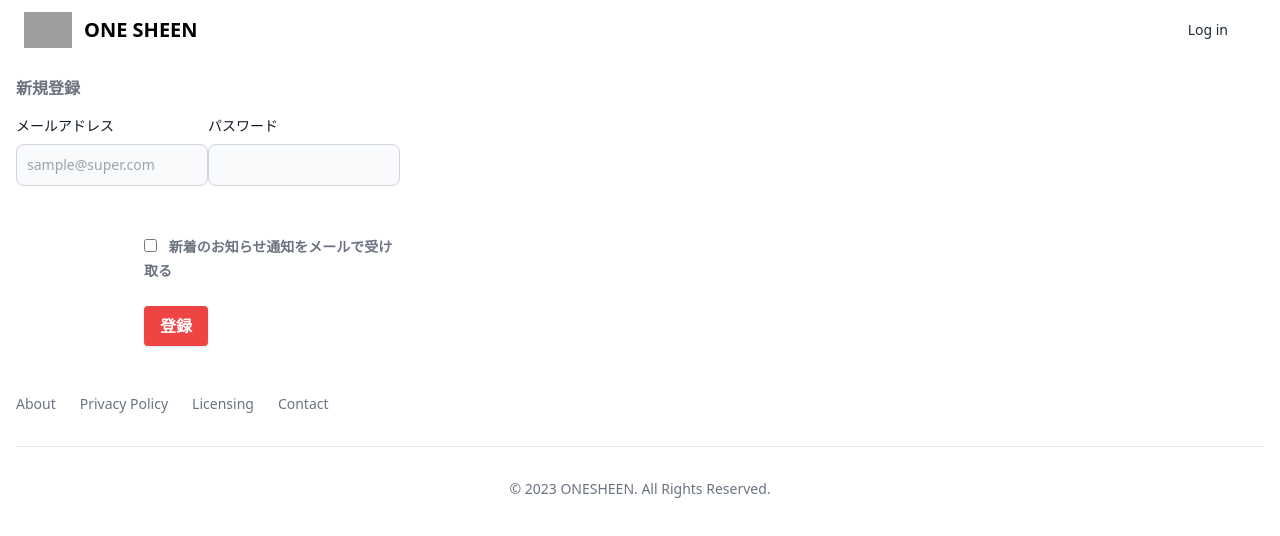
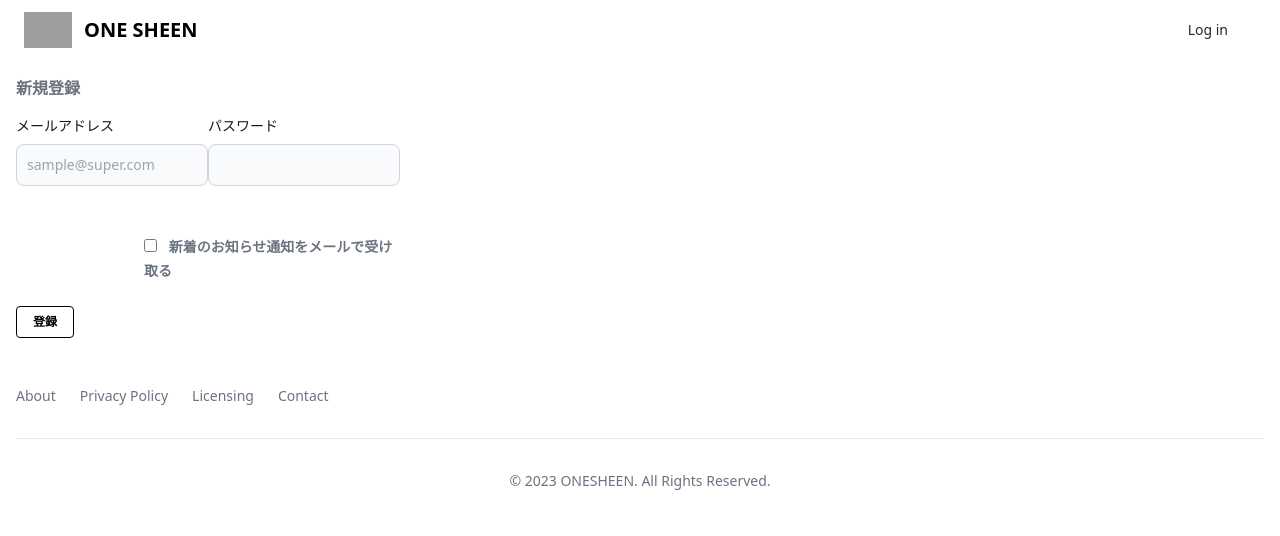
Before and after one commit to mimori-one/osd, a Nuxt app: page /signup in a window 1280 px wide. Shown: the top 536 px of the page. Built offline with nearby package versions, Linux system fonts and the light colour scheme; grey boxes are pictures that could not be loaded.

Commit message:
新規登録ボタン調整

```diff
--- a/pages/signup.vue
+++ b/pages/signup.vue
@@ -1,18 +1,29 @@
 <template>
   <div class='m-4'>
-    <div class="mb-4 text-gray-500 font-bold">
-        新規登録
+    <div class='mb-4 font-bold text-gray-500'>
+      新規登録
     </div>
 
     <form class='w-full max-w-sm'>
       <div class='mb-6 md:flex md:items-center'>
-        <div class="mb-6">
-            <label for="email" class="block mb-2 text-sm font-medium text-gray-900">メールアドレス</label>
-            <input type="email" id="email" class="bg-gray-50 border border-gray-300 text-gray-900 text-sm rounded-lg focus:ring-blue-500 focus:border-blue-500 block w-full p-2.5" placeholder="sample@super.com" required>
+        <div class='mb-6'>
+          <label class='mb-2 block text-sm font-medium text-gray-900' for='email'>メールアドレス</label>
+          <input
+            id='email'
+            class='block w-full rounded-lg border border-gray-300 bg-gray-50 p-2.5 text-sm text-gray-900 focus:border-blue-500 focus:ring-blue-500'
+            placeholder='sample@super.com'
+            required
+            type='email'
+          >
         </div>
-        <div class="mb-6">
-            <label for="password" class="block mb-2 text-sm font-medium text-gray-900">パスワード</label>
-            <input type="password" id="password" class="bg-gray-50 border border-gray-300 text-gray-900 text-sm rounded-lg focus:ring-blue-500 focus:border-blue-500 block w-full p-2.5" required>
+        <div class='mb-6'>
+          <label class='mb-2 block text-sm font-medium text-gray-900' for='password'>パスワード</label>
+          <input
+            id='password'
+            class='block w-full rounded-lg border border-gray-300 bg-gray-50 p-2.5 text-sm text-gray-900 focus:border-blue-500 focus:ring-blue-500'
+            required
+            type='password'
+          >
         </div>
       </div>
       <div class='mb-6 md:flex md:items-center'>
@@ -25,13 +36,25 @@
         </label>
       </div>
       <div class='md:flex md:items-center'>
-        <div class='md:w-1/3' />
-        <div class='md:w-2/3'>
-          <button class='focus:shadow-outline rounded bg-red-500 px-4 py-2 font-bold text-white shadow hover:bg-purple-400 focus:outline-none' type='button'>
-            登録
-          </button>
-        </div>
+        <Btn
+          class='w-full md:w-auto'
+          role='secondary'
+          @click='signup'
+        >
+          登録
+        </Btn>
       </div>
     </form>
   </div>
 </template>
+
+<script setup lang="ts">
+import { useRouter } from 'vue-router'
+import Btn from '@/components/commons/btn.vue'
+
+const router = useRouter()
+
+const signup = async (): Promise<void> => {
+  router.push({ path: '/' })
+}
+</script>
```
